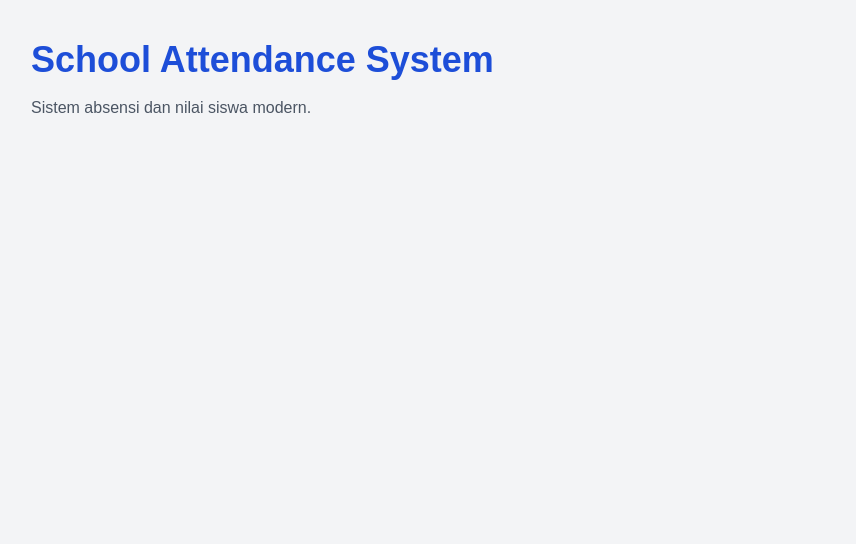
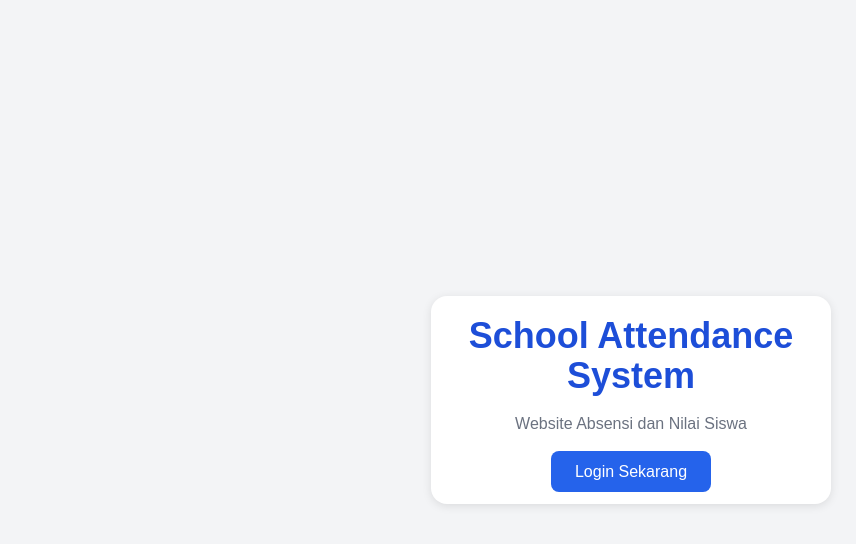
Before and after one commit to ibnuhilmi327-arch/school-attendance-system, a Next.js app: page / in a window 1280 px wide. Shown: the top 544 px of the page, without its empty margins (9-865 px from the left). Built offline with nearby package versions, Linux system fonts and the light colour scheme.

Commit message:
Update page.tsx

```diff
--- a/app/page.tsx
+++ b/app/page.tsx
@@ -1,13 +1,24 @@
+import Link from "next/link"
 
 export default function Home() {
   return (
-    <main className="p-10">
-      <h1 className="text-4xl font-bold text-blue-700">
-        School Attendance System
-      </h1>
-      <p className="mt-4 text-gray-600">
-        Sistem absensi dan nilai siswa modern.
-      </p>
+    <main className="flex items-center justify-center min-h-screen">
+      <div className="card text-center w-[400px]">
+        <h1 className="text-4xl font-bold text-blue-700 mb-4">
+          School Attendance System
+        </h1>
+
+        <p className="text-gray-500 mb-6">
+          Website Absensi dan Nilai Siswa
+        </p>
+
+        <Link
+          href="/login"
+          className="bg-blue-600 text-white px-6 py-3 rounded-lg"
+        >
+          Login Sekarang
+        </Link>
+      </div>
     </main>
   )
 }
```
